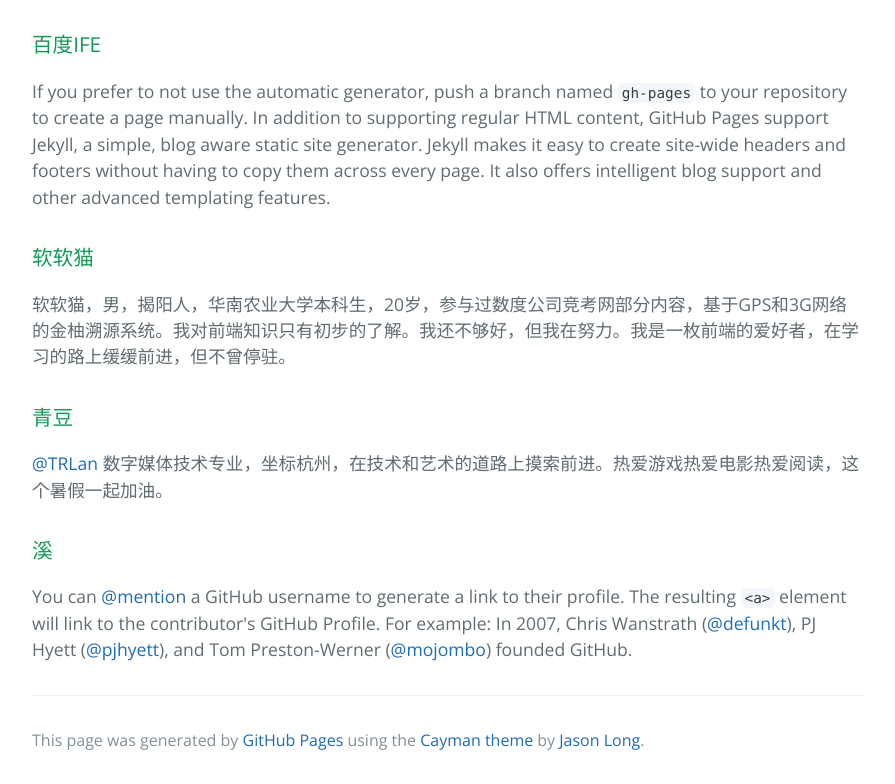
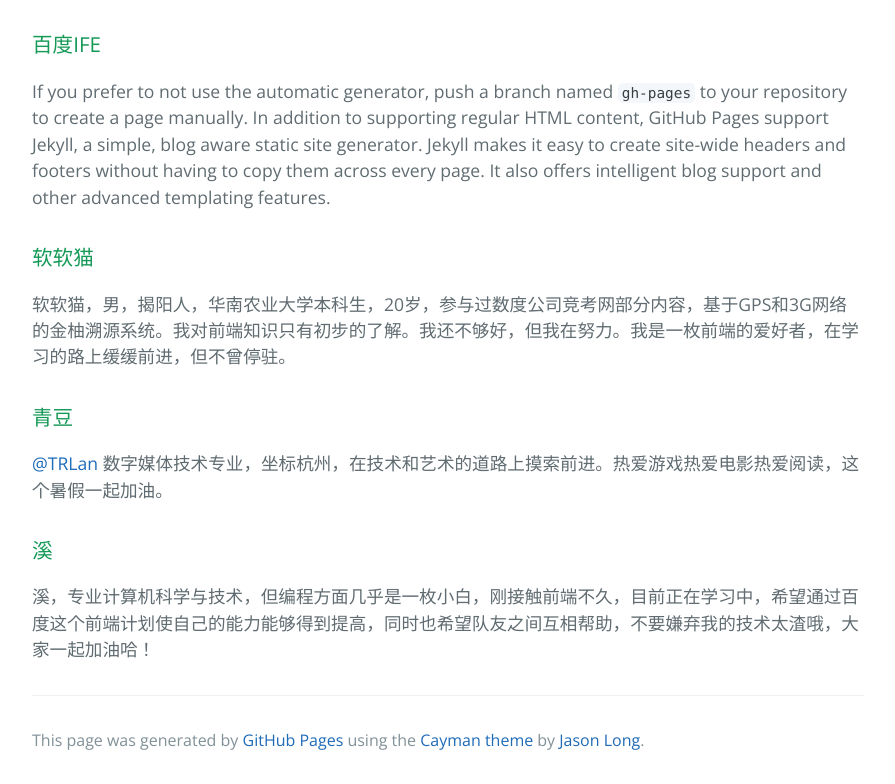
Before and after one commit to maojiaba/PrototypeWB.github.io, a plain HTML site: page index.html in a window 1280 px wide. Shown: the part 884-1668 px from the top of the page, without its empty margins (192-1087 px from the left). Drawn offline with nearby package versions, Linux system fonts and the light colour scheme.

Commit message:
Update index.html

```diff
--- a/index.html
+++ b/index.html
@@ -48,8 +48,7 @@
 
 <h3>
 <a id="溪" class="anchor" href="#%E6%BA%AA" aria-hidden="true"><span class="octicon octicon-link"></span></a>溪</h3>
-
-<p>You can <a href="https://github.com/blog/821" class="user-mention">@mention</a> a GitHub username to generate a link to their profile. The resulting <code>&lt;a&gt;</code> element will link to the contributor's GitHub Profile. For example: In 2007, Chris Wanstrath (<a href="https://github.com/defunkt" class="user-mention">@defunkt</a>), PJ Hyett (<a href="https://github.com/pjhyett" class="user-mention">@pjhyett</a>), and Tom Preston-Werner (<a href="https://github.com/mojombo" class="user-mention">@mojombo</a>) founded GitHub.</p>
+<p>溪，专业计算机科学与技术，但编程方面几乎是一枚小白，刚接触前端不久，目前正在学习中，希望通过百度这个前端计划使自己的能力能够得到提高，同时也希望队友之间互相帮助，不要嫌弃我的技术太渣哦，大家一起加油哈！</p>
 
       <footer class="site-footer">
 
```
